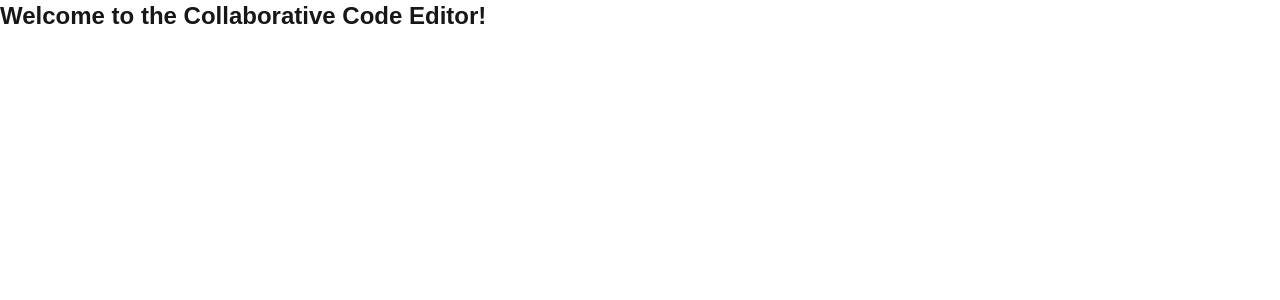
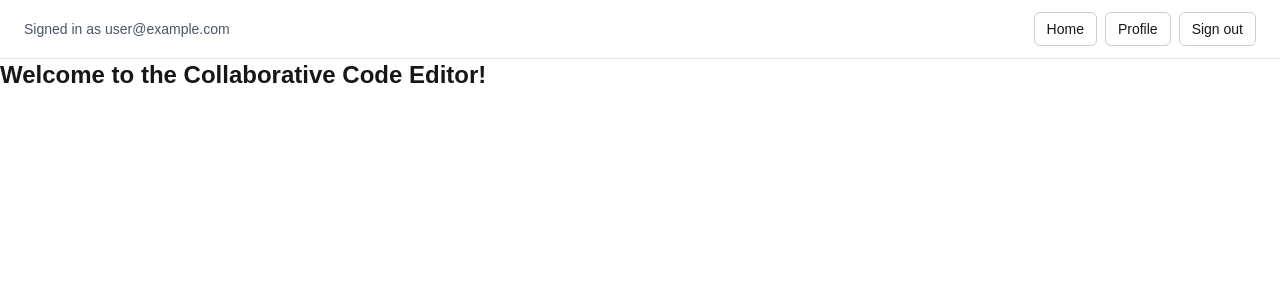
Before and after one commit to 0ai3/itec2026, a Next.js app: page / in a window 1280 px wide. Shown: the top 300 px of the page. Built offline with nearby package versions, Linux system fonts and the light colour scheme; no server answers; sample sign-in values are in the browser's storage.

Commit message:
refactor: simplify FirebaseLoginGate component by removing children prop and updating usage

```diff
--- a/src/app/page.tsx
+++ b/src/app/page.tsx
@@ -1,9 +1,9 @@
-
+import Navbar from "@/components/Navbar";
 
 export default function Page() {
   return (
-
       <main className="flex-1 flex flex-col">
+        <Navbar />
         <h1 className="text-2xl font-semibold mb-4">Welcome to the Collaborative Code Editor!</h1>
 
       </main>
--- a/src/app/profile/page.tsx
+++ b/src/app/profile/page.tsx
@@ -59,8 +59,9 @@ export default function ProfilePage() {
 	const previewPhotoURL = photoURL.trim()
 
 	return (
-		<FirebaseLoginGate>
 			<main className="flex-1 p-6 max-w-2xl mx-auto w-full">
+		<FirebaseLoginGate/>
+
 				<div className="flex items-center justify-between mb-6">
 					<h1 className="text-2xl font-semibold">Profile</h1>
 					<Link href="/" className="text-sm underline">
@@ -125,6 +126,6 @@ export default function ProfilePage() {
 					</form>
 				</div>
 			</main>
-		</FirebaseLoginGate>
+
 	)
 }
--- a/src/components/Navbar.tsx
+++ b/src/components/Navbar.tsx
@@ -6,11 +6,8 @@ import { onAuthStateChanged, signOut, type User } from 'firebase/auth'
 import { useRouter } from 'next/navigation'
 import { auth, firebaseConfigError } from '@/lib/firebase'
 
-type FirebaseLoginGateProps = {
-	children: ReactNode
-}
 
-export default function FirebaseLoginGate({ children }: FirebaseLoginGateProps) {
+export default function FirebaseLoginGate() {
 	const router = useRouter()
 	const [user, setUser] = useState<User | null>(null)
 	const [isLoadingUser, setIsLoadingUser] = useState(Boolean(auth))
@@ -88,7 +85,7 @@ export default function FirebaseLoginGate({ children }: FirebaseLoginGateProps)
 					</button>
 				</div>
 			</header>
-			{children}
+
 		</>
 	)
 }
```
